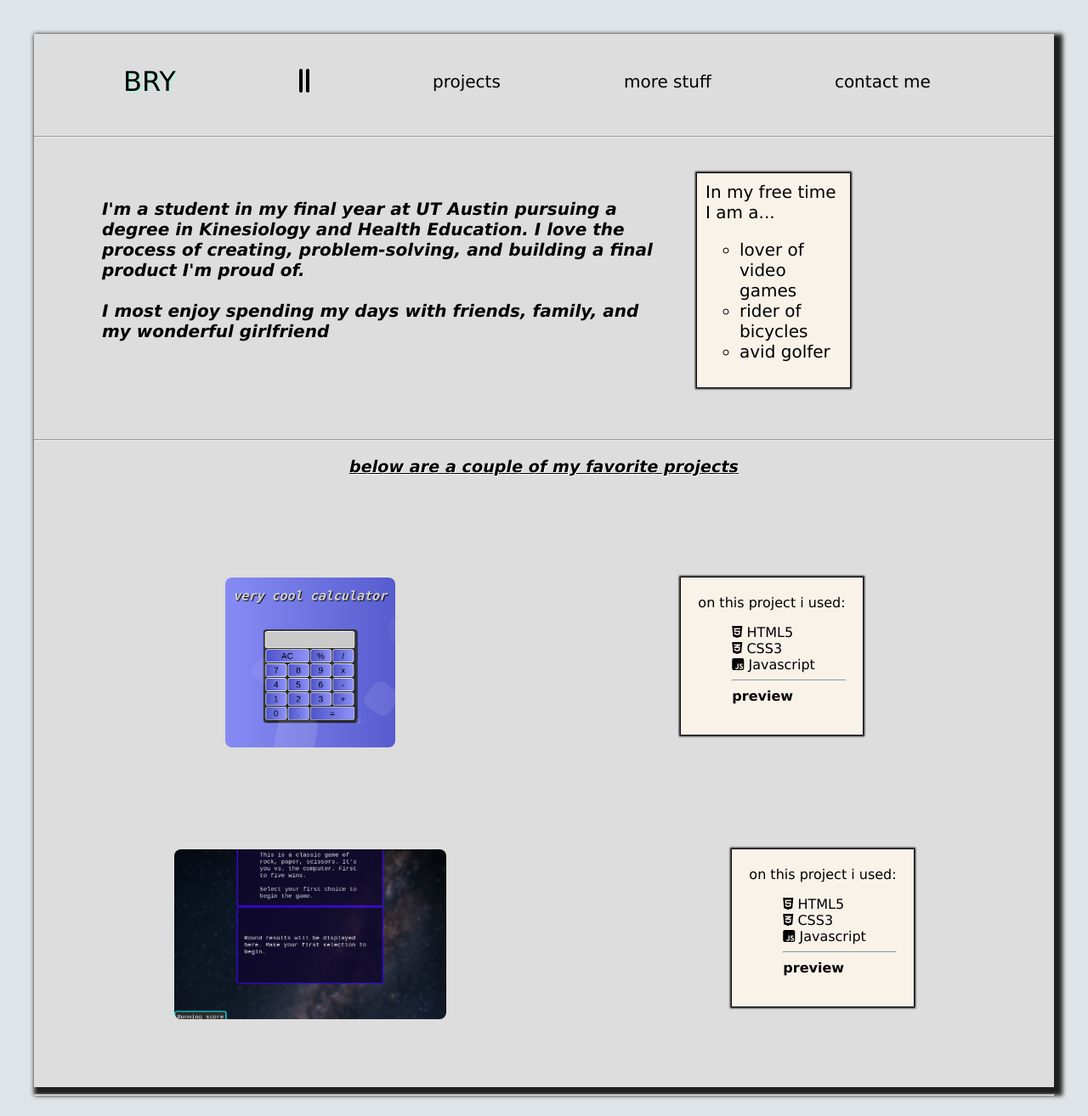
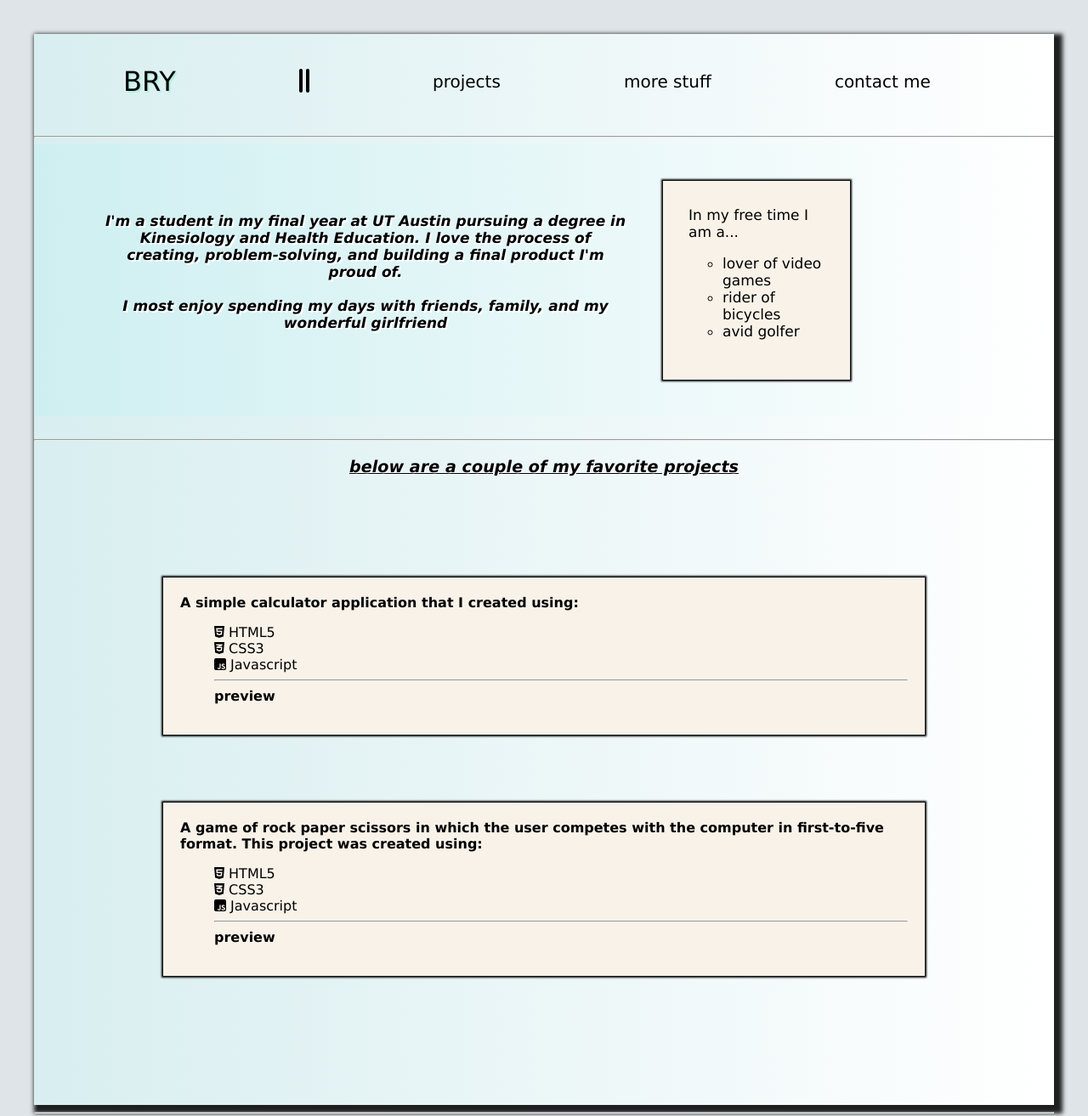
Before and after one commit to lifeofbry19/personal-portfolio, a plain HTML site: page index.html in a window 1280 px wide. Shown: the top 1314 px of the page at 85% size. Drawn offline with Linux system fonts and the light colour scheme.

Commit message:
fixed positioning of misaligned elements

```diff
--- a/index.html
+++ b/index.html
@@ -58,7 +58,7 @@
 
             <div class="project-one"></div>
 
-            <div class="project-one-right">on this project i used:
+            <div class="project-one-right"><strong>A simple calculator application that I created using:</strong>
              <ul class="project-one-uses">
                  <li><i class="fa-brands fa-html5"></i> HTML5</li>
                  <li><i class="fa-brands fa-css3-alt"></i> CSS3</li>
@@ -78,7 +78,8 @@
 
 
         </div>
-        <div class="project-two-right">on this project i used:
+        <div class="project-two-right"><strong>A game of rock paper scissors in which the user competes with the computer
+            in first-to-five format. This project was created using:</strong>
             <ul class="project-two-uses">
                 <li><i class="fa-brands fa-html5"></i> HTML5</li>
                  <li><i class="fa-brands fa-css3-alt"></i> CSS3</li>
--- a/styles.css
+++ b/styles.css
@@ -5,7 +5,8 @@ body {
 .content-container{
     box-shadow: 5px 5px 5px 5px rgb(31, 31, 31);
     font-family: Verdana, Geneva, Tahoma, sans-serif;
-    background-color: rgb(221, 221, 221);
+    background: linear-gradient(to right, rgb(216, 238, 240), white);
+
 }
 
 .header-container {
@@ -40,17 +41,19 @@ body {
     justify-content: space-between;
     align-items: center;
     height: 40vh;
-    font-size: 20px;
+    font-size: 17px;
     border-radius: 4px;
+    background: linear-gradient(to right, rgb(206, 239, 241), white);
+
 
 }
 .about-me{
     display: flex;
     padding: 5vh;
-    align-items: flex-start;
+    text-align: center;
     flex-direction: column;
     max-width:100vh;
-
+    text-shadow: 2px 2px white;
 }
 .about-right{
     display: flex;
@@ -60,7 +63,7 @@ body {
 
     flex-direction: column;
     min-width: 20vh;
-    padding: 10px;
+    padding: 30px;
     background-color: rgb(248, 242, 233);
     box-shadow: 0px 0px 2px 2px black;
 
@@ -81,22 +84,6 @@ ul{
     list-style-type: none;
 }
 
-.project-one{
-    min-height: 15vh;
-    min-width: 15vh;
-    max-width: 30vh;
-    max-height: 30vh;
-    border-radius: 8px;
-    padding: 5vh;
-    margin-bottom: 5vh;
-    cursor: pointer;
-    background-image: url(calc-app-2.png);
-    background-position: center;
-    background-size: cover;
-
-
-}
-
 .project-one-right{
     height: fit-content;
     padding: 20px;
@@ -104,29 +91,11 @@ ul{
     box-shadow: 0px 0px 2px 2px black;
     min-height: 15vh;
     min-width: 15vh;
-
-
-}
-.project-one:hover{
-    border: 4px solid white;
+    margin: 10%;
+    margin-bottom: 0px;
+    margin-top: 0px;
 }
 
-.project-two{
-    min-height: 15vh;
-    min-width: 15vh;
-    max-width: 30vh;
-    max-height: 30vh;
-    border-radius: 8px;
-    padding: 5vh;
-
-    margin-bottom: 5vh;
-    cursor: pointer;
-    background-image: url(rps-2.png);
-    background-position: center;
-    background-size: cover;
-    flex-grow: 2;
-
-}
 .project-two-right{
     height: fit-content;
     padding: 20px;
@@ -134,22 +103,22 @@ ul{
     box-shadow: 0px 0px 2px 2px black;
     min-height: 15vh;
     min-width: 15vh;
+    margin: 10%;
+    margin-top: 0px;
 }
 
-.project-two:hover{
-    border: 4px solid white;
-}
+
 
 .project-one-container{
     display: flex;
-    flex-direction: row;
+    flex-direction: column;
     justify-content: center;
     gap: 30%;
     padding: 5vh;
 }
 .project-two-container{
     display: flex;
-    flex-direction: row;
+    flex-direction: column;
     justify-content: center;
     gap: 30%;
     padding: 5vh;
```
Also changed, not shown: calc-app-prev.png (deleted), rps-preview.png (deleted).
